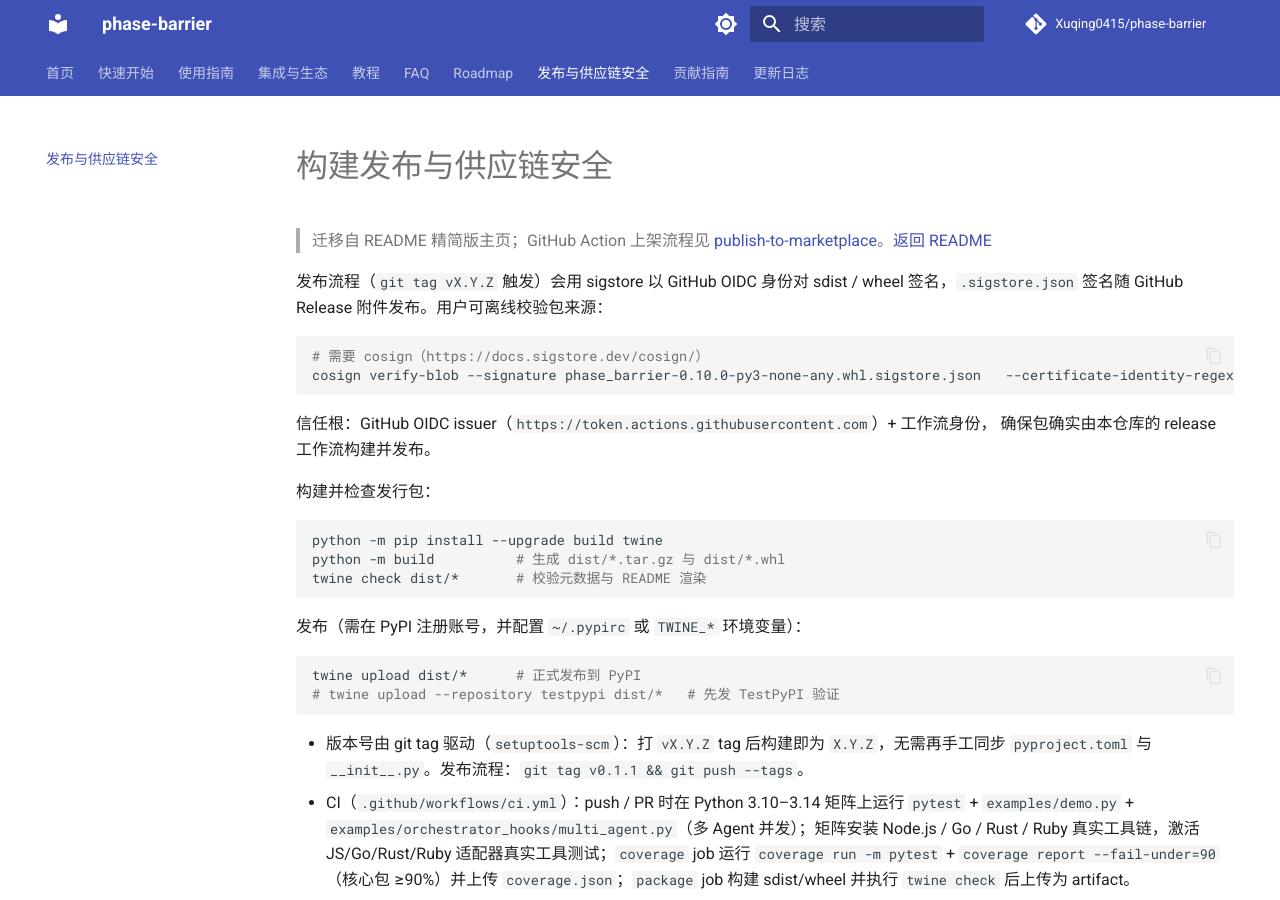
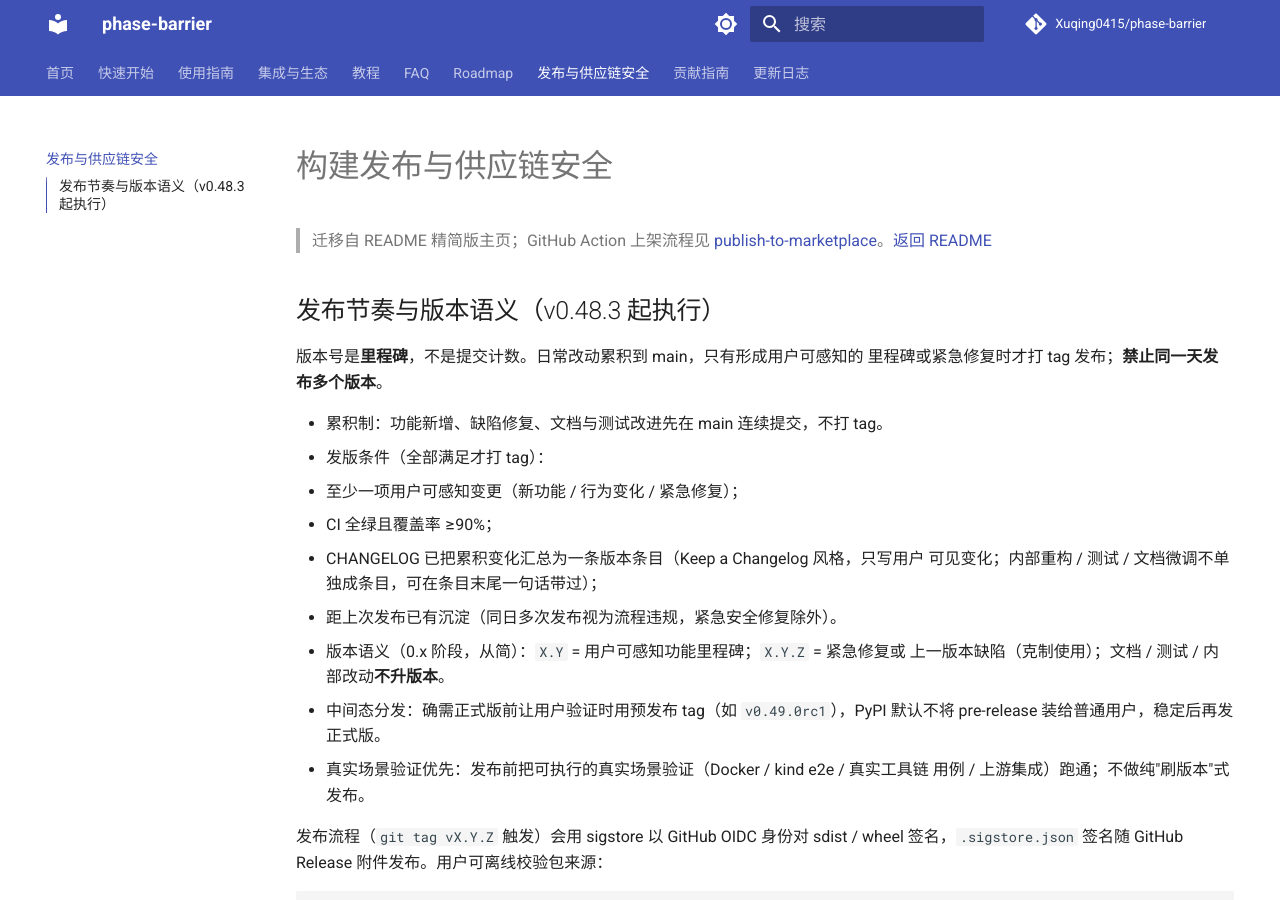
Before and after one commit to Xuqing0415/phase-barrier, an MkDocs documentation site: the page built from docs/release.md, in a window 1280 px wide and 900 px high. Built offline with MkDocs 1.6.1 and Material for MkDocs 9.7.7, drawn with Linux system fonts in a browser that asks for light colours; comment, search, counter and statistics services are not loaded.

Commit message:
docs: 发布节奏政策——里程碑驱动，日常改动累积 main 不打 tag（v0.48.3 起执行）

```diff
--- a/docs/release.md
+++ b/docs/release.md
@@ -1,6 +1,25 @@
 # 构建发布与供应链安全
 
 > 迁移自 README 精简版主页；GitHub Action 上架流程见 [publish-to-marketplace](publish-to-marketplace.md)。[返回 README](https://github.com/Xuqing0415/phase-barrier#readme)
+
+## 发布节奏与版本语义（v0.48.3 起执行）
+
+版本号是**里程碑**，不是提交计数。日常改动累积到 main，只有形成用户可感知的
+里程碑或紧急修复时才打 tag 发布；**禁止同一天发布多个版本**。
+
+- 累积制：功能新增、缺陷修复、文档与测试改进先在 main 连续提交，不打 tag。
+- 发版条件（全部满足才打 tag）：
+  1. 至少一项用户可感知变更（新功能 / 行为变化 / 紧急修复）；
+  2. CI 全绿且覆盖率 ≥90%；
+  3. CHANGELOG 已把累积变化汇总为一条版本条目（Keep a Changelog 风格，只写用户
+     可见变化；内部重构 / 测试 / 文档微调不单独成条目，可在条目末尾一句话带过）；
+  4. 距上次发布已有沉淀（同日多次发布视为流程违规，紧急安全修复除外）。
+- 版本语义（0.x 阶段，从简）：`X.Y` = 用户可感知功能里程碑；`X.Y.Z` = 紧急修复或
+  上一版本缺陷（克制使用）；文档 / 测试 / 内部改动**不升版本**。
+- 中间态分发：确需正式版前让用户验证时用预发布 tag（如 `v0.49.0rc1`），PyPI
+  默认不将 pre-release 装给普通用户，稳定后再发正式版。
+- 真实场景验证优先：发布前把可执行的真实场景验证（Docker / kind e2e / 真实工具链
+  用例 / 上游集成）跑通；不做纯"刷版本"式发布。
 
 发布流程（`git tag vX.Y.Z` 触发）会用 sigstore 以 GitHub OIDC 身份对 sdist / wheel
 签名，`.sigstore.json` 签名随 GitHub Release 附件发布。用户可离线校验包来源：
```
Also changed, not shown: CHANGELOG.md (+2 -0 lines), CONTRIBUTING.md (+6 -2 lines), docs/changelog.md (+1 -0 lines), docs/contributing.md (+6 -3 lines), docs/promotion/README.md (+2 -2 lines), docs/roadmap.md (+2 -1 lines).
